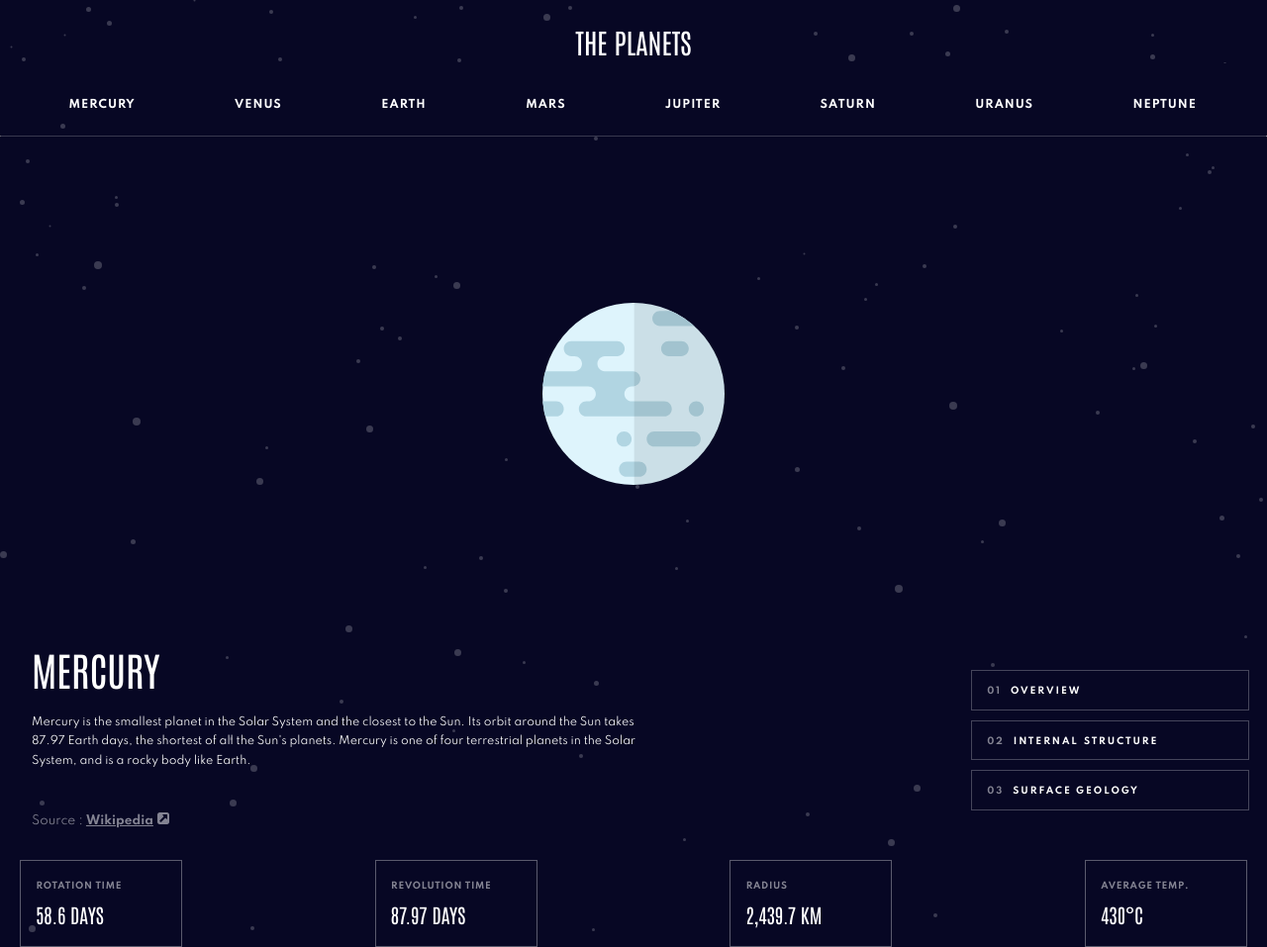
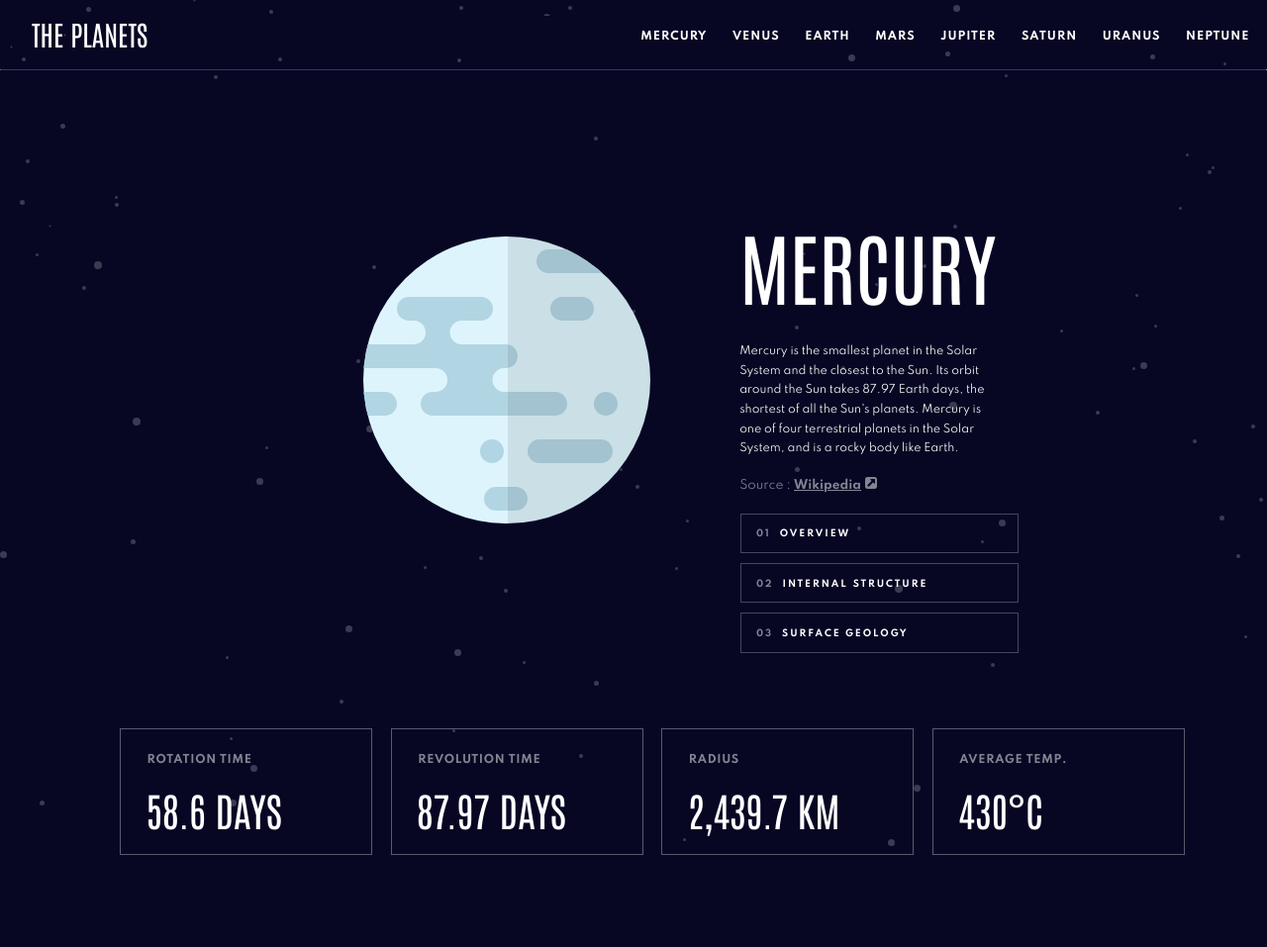
Before and after one commit to chrisyoung0101/planets-fact-site, a plain HTML site: page index.html in a window 1280 px wide. Shown: the whole page at 99% size. After the commit the page ends 864 px from the top, so only its background shows below. Drawn offline with Linux system fonts and the light colour scheme.

Commit message:
design for 1024 desktop

```diff
--- a/index.css
+++ b/index.css
@@ -552,7 +552,7 @@ p {
 }
 
 /* desktop */
-@media only screen and (min-width: 1440px) {
+@media only screen and (min-width: 1024px) {
   /* bring back the scroll */
   body {
     overflow: visible;
@@ -617,6 +617,14 @@ p {
     right: 150px;
   }
 
+  /* .flex-content-wrapper {
+    display: flex;
+  } */
+
+  /* .flex-content-wrapper-item {
+    justify-content: space-between;
+  } */
+
   .source {
     margin-top: -0.75em;
   }
@@ -624,12 +632,6 @@ p {
   .buttons {
     margin-top: 0.25em;
     margin-left: -0.25em;
-  }
-
-  .flex-content-item {
-    /* give both flex-content-items the same size */
-    flex-basis: 0;
-    /* align-items: flex-end; */
   }
 
   .content h1 {
@@ -646,9 +648,23 @@ p {
     justify-content: space-around;
   }
 
-  /* stopped here - styling the size of these guys */
+  .infotangle-container-flex {
+    position: relative;
+    width: 255px;
+    height: 128px;
+  }
 
-  .infotangle-container-flex {
-    width: 255px;
+  .infotangle-title {
+    position: absolute;
+    font-size: 0.6875em;
+    top: 0px;
+    left: 7px;
+  }
+
+  .infotangle-content {
+    position: absolute;
+    font-size: 2.5rem;
+    top: 35px;
+    left: -5px;
   }
 }
--- a/index.html
+++ b/index.html
@@ -100,9 +100,10 @@
 
             <!-- horizontal line -->
             <hr class="hr2">
-            <img src="./assets/planet-mercury.svg" alt="Mercury" class="planet-img flex-item">
+            <div class="flex-content-wrapper">
+                <img src="./assets/planet-mercury.svg" alt="Mercury" class="planet-img flex-content-wrapper-item">
 
-            <div class="flex-content">
+                <div class="flex-content flex-content-wrapper-item">
                     <div class="flex-text flex-content-item">
                         <h1 class="flex-text-item">MERCURY</h1>
                         <p class="flex-text-item">Mercury is the smallest planet in the Solar System and the closest to
@@ -123,6 +124,7 @@
                                 class="xtra-txt">internal</span>structure</button>
                         <button class=" surface ghost-button side-btn-3">surface <span
                                 class="xtra-txt">geology</span></button>
+                    </div>
                 </div>
             </div>
             <!-- <h1 class="flex-item">MERCURY</h1>
```
Lines whose indentation alone changed are shown as unchanged.
